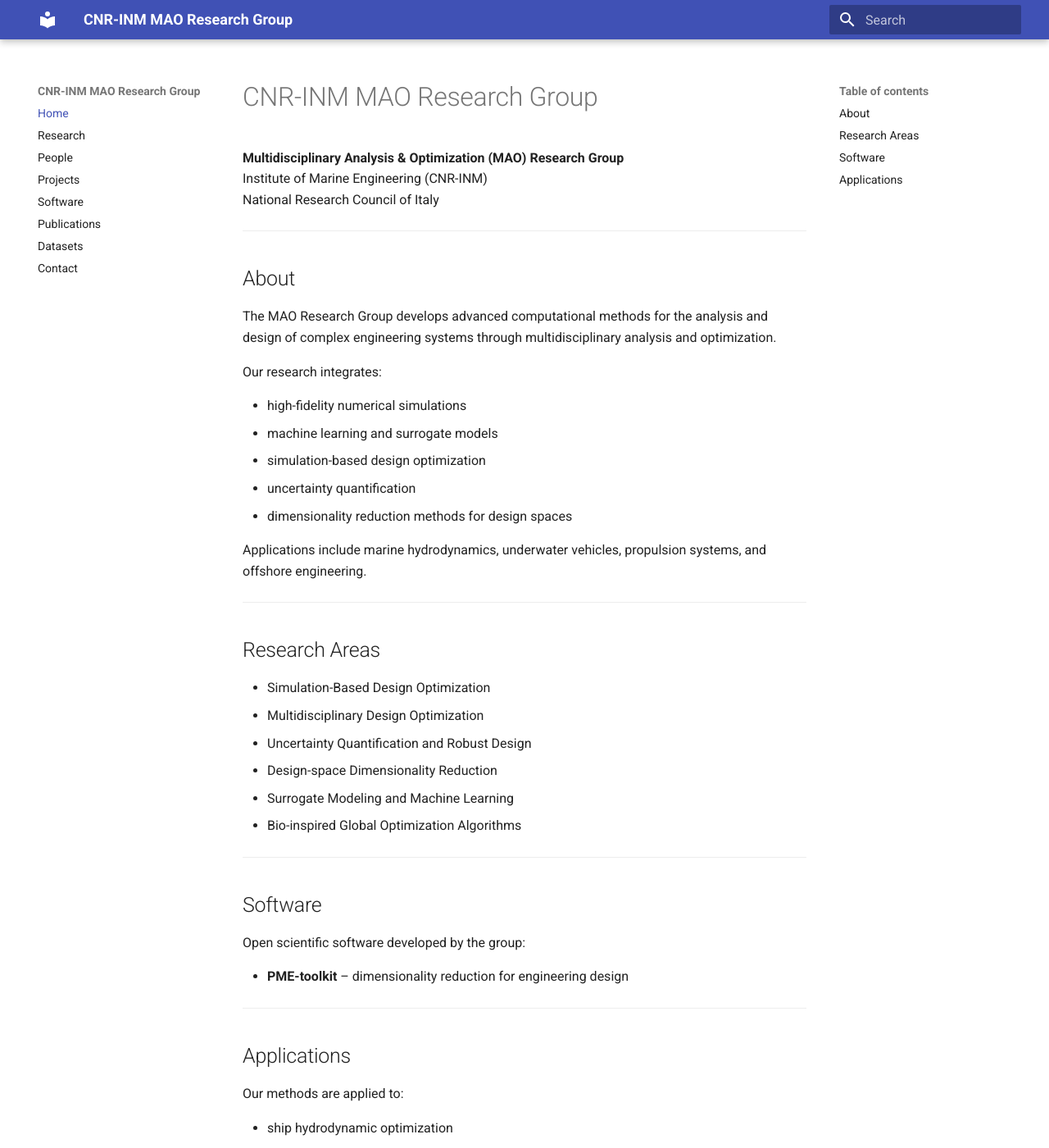
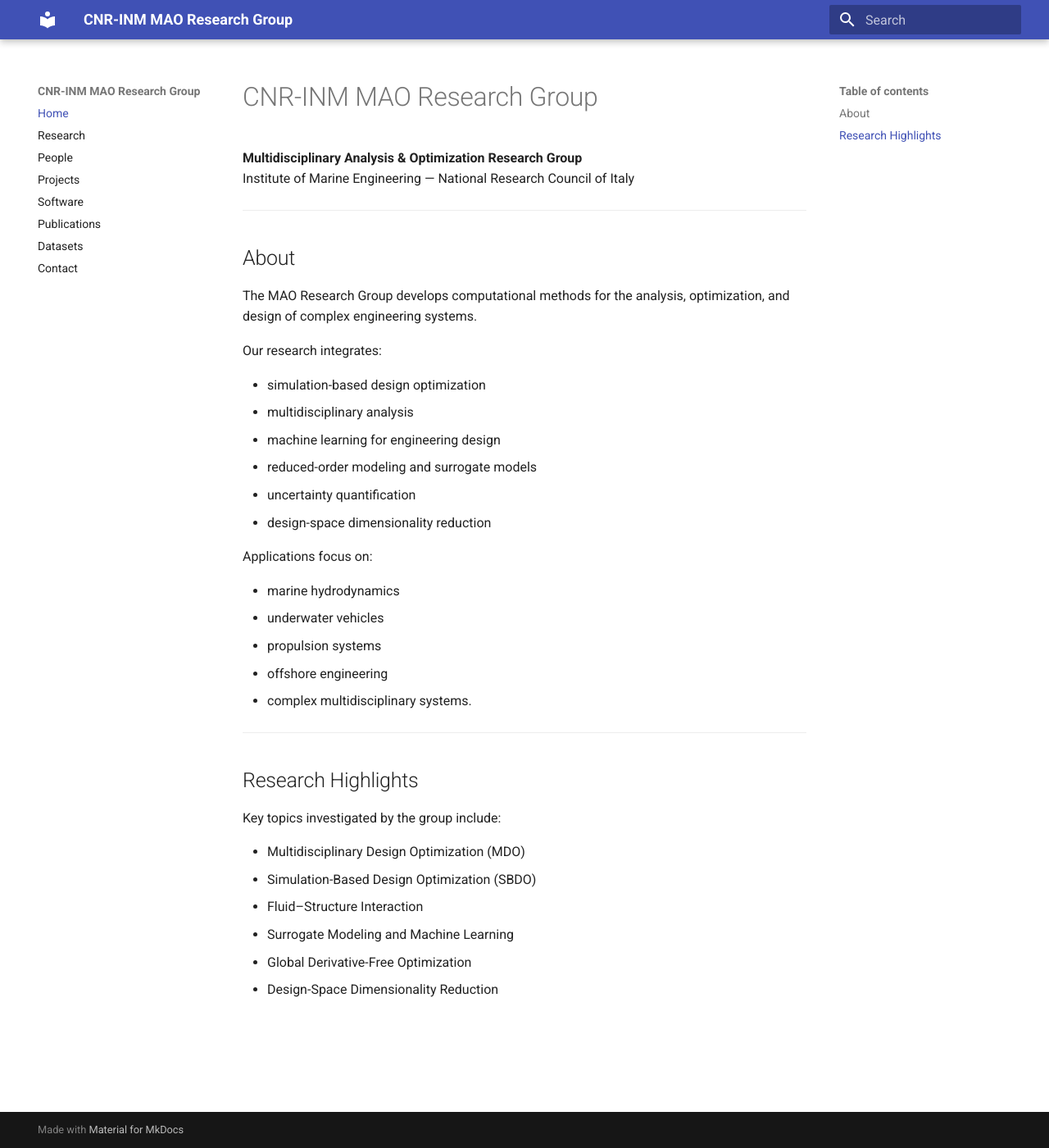
Before and after one commit to cnr-inm-mao/cnr-inm-mao.github.io, an MkDocs documentation site: the page built from docs/index.md, in a window 1280 px wide and 1400 px high. Shown: the whole window at 82% size. Built offline with MkDocs 1.6.1 and Material for MkDocs 9.7.7, drawn with Linux system fonts in a browser that asks for light colours; some of the changed text lies outside the part shown.

Commit message:
Revise MAO Research Group documentation
Updated the content and structure of the MAO Research Group documentation to enhance clarity and organization.

```diff
--- a/docs/index.md
+++ b/docs/index.md
@@ -1,54 +1,41 @@
 # CNR-INM MAO Research Group
 
-**Multidisciplinary Analysis & Optimization (MAO) Research Group**
-Institute of Marine Engineering (CNR-INM)
-National Research Council of Italy
+**Multidisciplinary Analysis & Optimization Research Group**
+Institute of Marine Engineering — National Research Council of Italy
 
 ---
 
 ## About
 
-The MAO Research Group develops advanced computational methods for the
-analysis and design of complex engineering systems through
-multidisciplinary analysis and optimization.
+The MAO Research Group develops computational methods for the
+analysis, optimization, and design of complex engineering systems.
 
 Our research integrates:
 
-- high-fidelity numerical simulations
-- machine learning and surrogate models
 - simulation-based design optimization
+- multidisciplinary analysis
+- machine learning for engineering design
+- reduced-order modeling and surrogate models
 - uncertainty quantification
-- dimensionality reduction methods for design spaces
+- design-space dimensionality reduction
 
-Applications include marine hydrodynamics, underwater vehicles,
-propulsion systems, and offshore engineering.
+Applications focus on:
+
+- marine hydrodynamics
+- underwater vehicles
+- propulsion systems
+- offshore engineering
+- complex multidisciplinary systems.
 
 ---
 
-## Research Areas
+## Research Highlights
 
-- Simulation-Based Design Optimization
-- Multidisciplinary Design Optimization
-- Uncertainty Quantification and Robust Design
-- Design-space Dimensionality Reduction
+Key topics investigated by the group include:
+
+- Multidisciplinary Design Optimization (MDO)
+- Simulation-Based Design Optimization (SBDO)
+- Fluid–Structure Interaction
 - Surrogate Modeling and Machine Learning
-- Bio-inspired Global Optimization Algorithms
-
----
-
-## Software
-
-Open scientific software developed by the group:
-
-- **PME-toolkit** – dimensionality reduction for engineering design
-
----
-
-## Applications
-
-Our methods are applied to:
-
-- ship hydrodynamic optimization
-- marine propeller design
-- underwater vehicle design
-- multidisciplinary engineering systems
+- Global Derivative-Free Optimization
+- Design-Space Dimensionality Reduction
```
